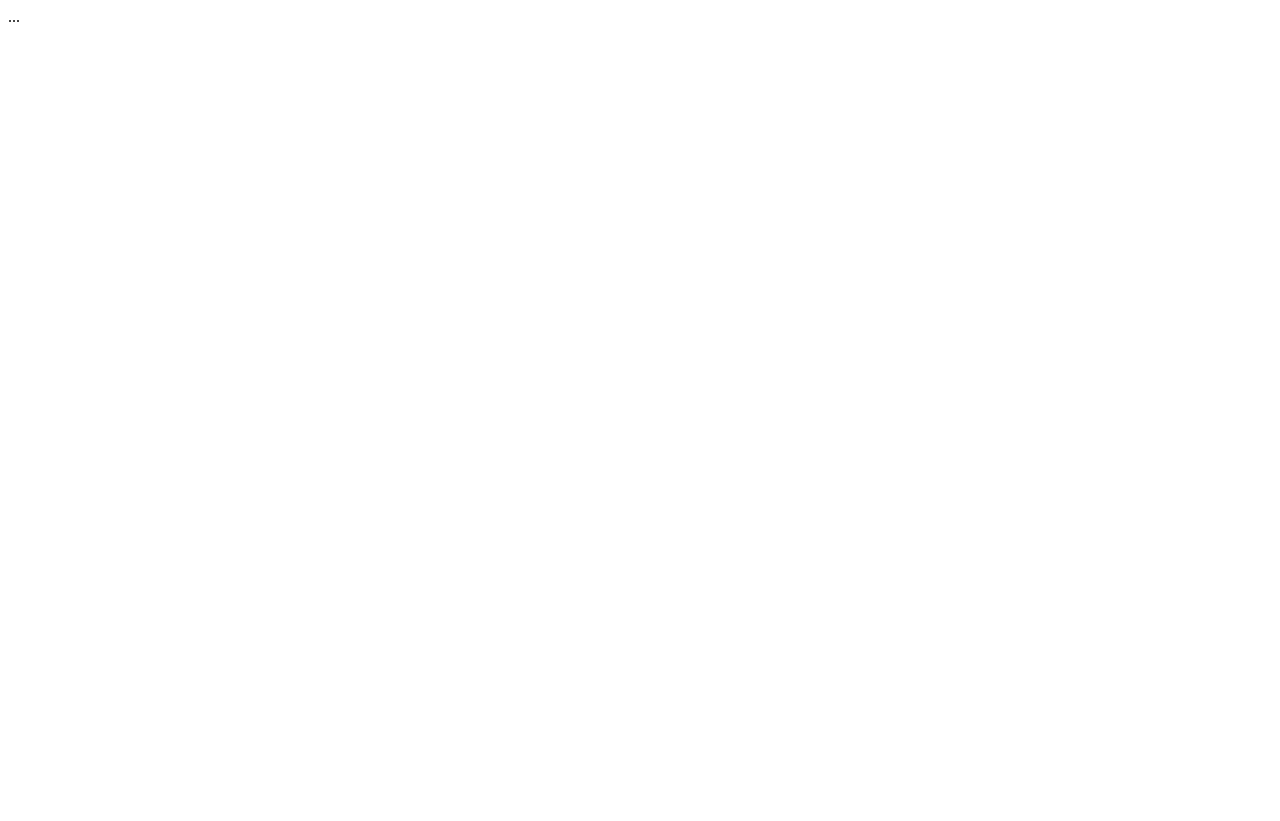
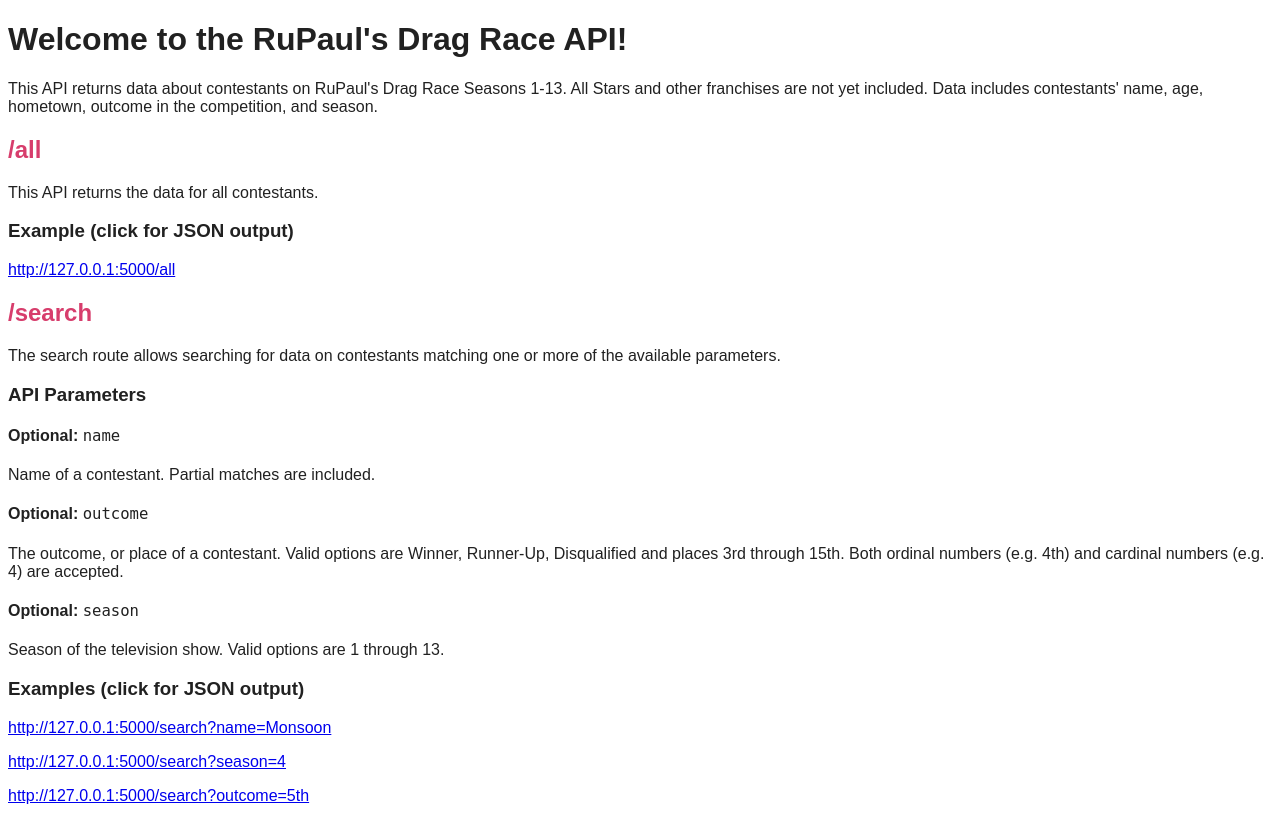
Before and after one commit to jumapr/DragRace-API, a Flask app: page / in a window 1280 px wide. Before the commit the page is almost empty. Before the commit the page ends 22 px from the top, so only its background shows below. Run offline with Flask 2, Linux system fonts and the light colour scheme.

Commit message:
Add HTML API documentation and add CSS

```diff
--- /dev/null
+++ b/static/styles/styles.css
@@ -0,0 +1,25 @@
+body{
+ font-family: 'Raleway', sans-serif;
+ -webkit-font-smoothing: antialiased;
+  color:#212121;
+}
+
+h2 {
+ color: #d73d6c;
+}
+
+code {
+  font-size:120%;
+  font-weight:500;
+}
+
+
+footer {
+  position: fixed;
+  left: 0;
+  bottom: 0;
+  width: 100%;
+  background-color: #43658b;
+  color: white;
+  text-align: center;
+}
--- a/templates/index.html
+++ b/templates/index.html
@@ -4,9 +4,32 @@
     <meta charset="UTF-8">
     <title>Drag Race API</title>
     <link rel="shortcut icon" type="image/jpg" href="https://m.media-amazon.com/images/I/41XZAX8ffsL._AC_.jpg"/>
-...
+    <link rel="stylesheet" href="../static/styles/styles.css">
 </head>
 <body>
-
+    <h1>Welcome to the RuPaul's Drag Race API!</h1>
+        <p>This API returns data about contestants on RuPaul's Drag Race Seasons 1-13. All Stars and other franchises
+            are not yet included. Data includes contestants' name, age, hometown, outcome in the competition, and
+            season.</p>
+        <h2>/all</h2>
+            <p>This API returns the data for all contestants.</p>
+            <h3>Example (click for JSON output)</h3>
+                <a href="http://127.0.0.1:5000/all">http://127.0.0.1:5000/all</a>
+        <h2>/search</h2>
+            <p>The search route allows searching for data on contestants matching one or more of the available
+                parameters.</p>
+            <h3>API Parameters</h3>
+                <h4>Optional: <code>name</code></h4>
+                    <p>Name of a contestant. Partial matches are included.</p>
+                <h4>Optional: <code>outcome</code></h4>
+                    <p>The outcome, or place of a contestant. Valid options are Winner, Runner-Up, Disqualified and
+                        places 3rd through 15th. Both ordinal numbers (e.g. 4th) and cardinal numbers (e.g. 4) are
+                        accepted.</p>
+                <h4>Optional: <code>season</code></h4>
+                <p>Season of the television show. Valid options are 1 through 13.</p>
+            <h3>Examples (click for JSON output)</h3>
+                <p><a href="http://127.0.0.1:5000/search?name=Monsoon">http://127.0.0.1:5000/search?name=Monsoon</a></p>
+                <p><a href="http://127.0.0.1:5000/search?season=4">http://127.0.0.1:5000/search?season=4</a></p>
+                <p><a href="http://127.0.0.1:5000/search?season=4">http://127.0.0.1:5000/search?outcome=5th</a></p>
 </body>
 </html>
```
Also changed, not shown: images/race_flag.jpg (deleted).
